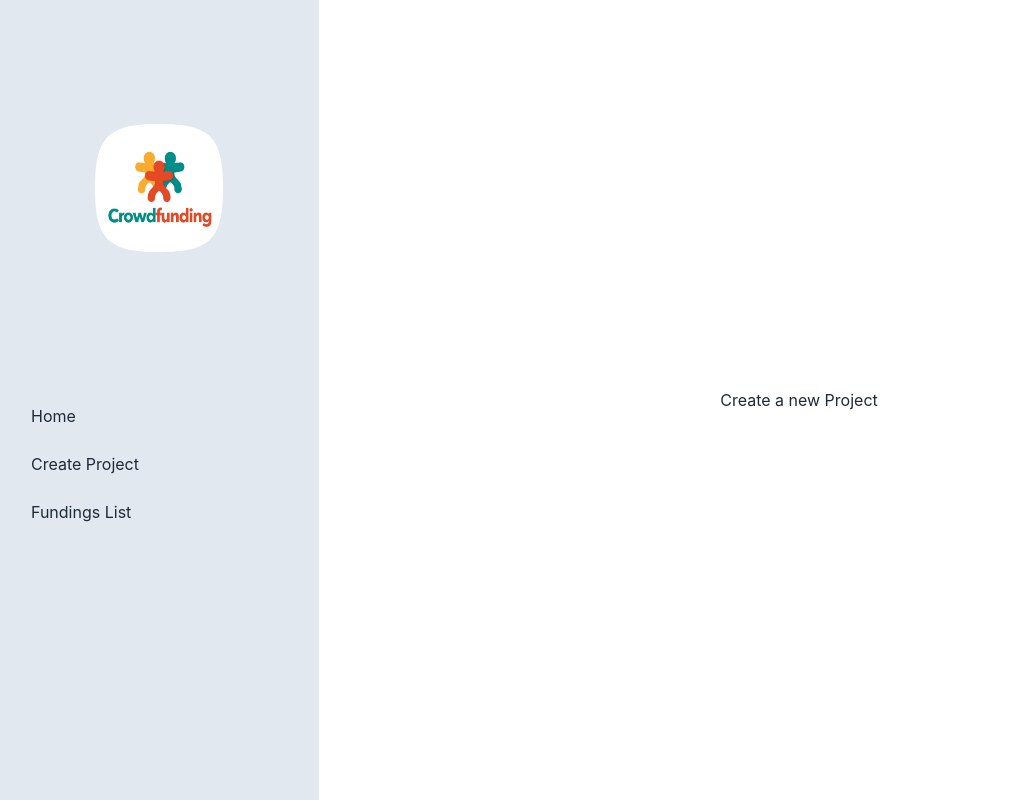
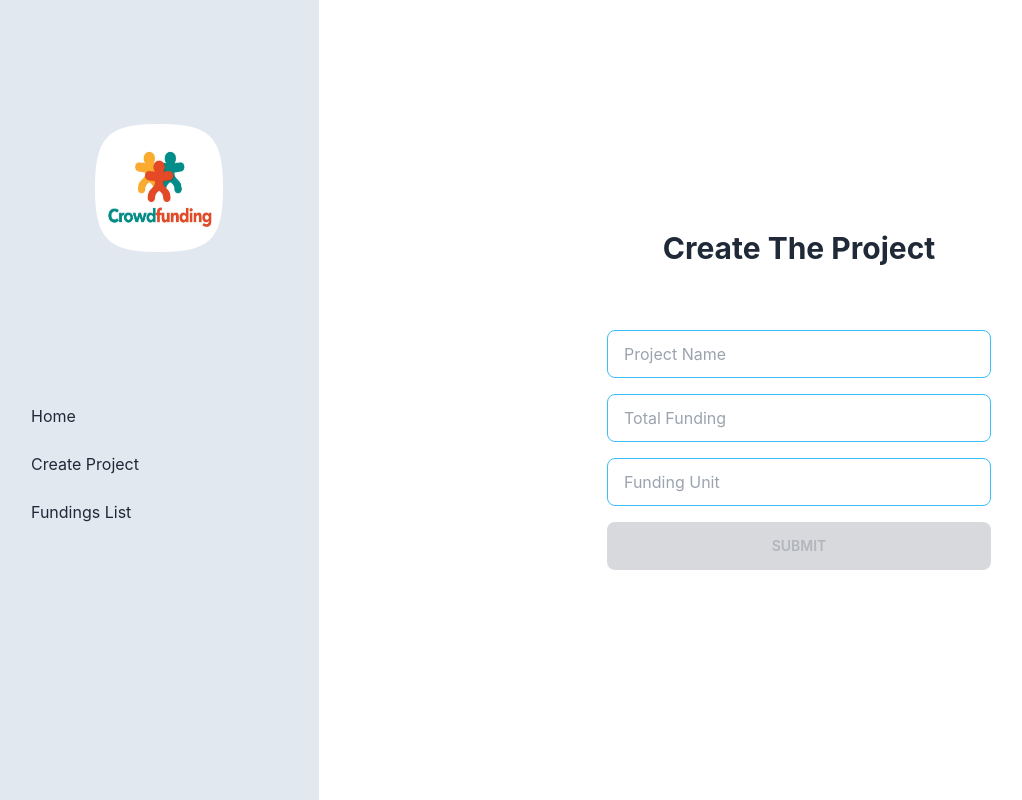
Before and after one commit to mortezashojaei/crowd-funding, a React (Create React App) app in the folder client/: page /new in a window 1280 px wide. Shown: the whole page, without its empty margins (1-1023 px from the left). Built offline with nearby package versions, Linux system fonts and the light colour scheme; sample sign-in values are in the browser's storage.

Commit message:
implement create fund form

```diff
--- a/client/src/components/Protected.jsx
+++ b/client/src/components/Protected.jsx
@@ -1,7 +1,6 @@
 import { Navigate } from "react-router-dom";
 
 export const Protected = ({ children }) => {
-  console.log("ACCOUNT", localStorage.getItem("ACCOUNT"));
   if (localStorage.getItem("ACCOUNT") === null) return <Navigate to="/" />;
   return <div>{children}</div>;
 };
--- a/client/src/pages/CreateFund.jsx
+++ b/client/src/pages/CreateFund.jsx
@@ -1,3 +1,50 @@
+import { useState } from "react";
+
 export const CreateFund = () => {
-  return <div>Create a new Project</div>;
+  const [fund, setFund] = useState({
+    name: null,
+    goal: null,
+    unit: null,
+  });
+
+  function handler(field) {
+    return function (e) {
+      setFund((f) => ({ ...f, [field]: e.target.value }));
+    };
+  }
+  const { name, goal, unit } = fund;
+  const canSubmit = name && goal && unit;
+
+  return (
+    <div className="flex flex-col justify-center items-center w-96">
+      <h1 className="text-3xl font-bold  mb-16">Create The Project</h1>
+      <input
+        value={name}
+        onChange={handler("name")}
+        type="text"
+        placeholder="Project Name"
+        class="input input-bordered input-info w-full mb-4"
+      />
+
+      <input
+        value={goal}
+        onChange={handler("goal")}
+        type="number"
+        placeholder="Total Funding"
+        class="input input-bordered input-info w-full mb-4"
+      />
+
+      <input
+        value={unit}
+        onChange={handler("unit")}
+        type="number"
+        placeholder="Funding Unit"
+        class="input input-bordered input-info w-full mb-4"
+      />
+
+      <button disabled={!canSubmit} class="btn btn-active btn-accent w-full">
+        Submit
+      </button>
+    </div>
+  );
 };
```
